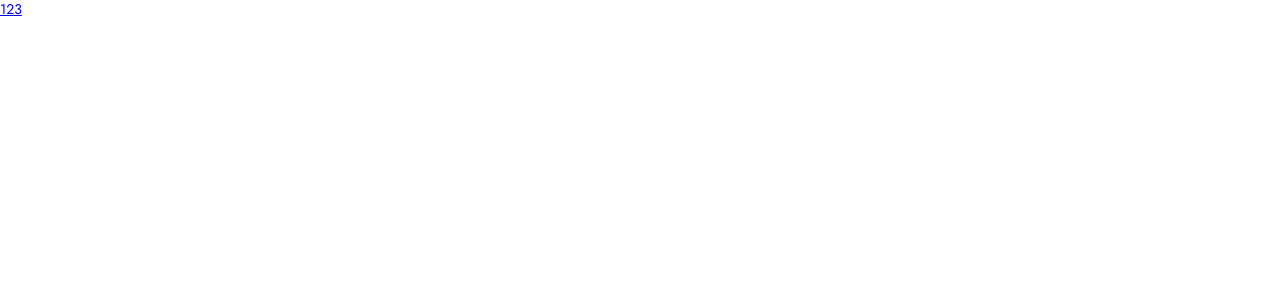
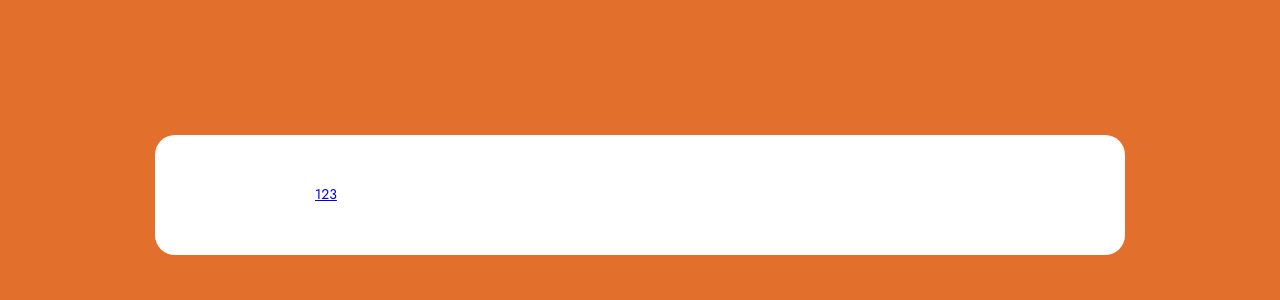
Before and after one commit to so1gging/my-little-art-meseum, a Next.js app: page / in a window 1280 px wide. Shown: the top 300 px of the page. Built offline with nearby package versions, Linux system fonts and the light colour scheme.

Commit message:
:lipstick: main layout styling

```diff
--- a/app/layout.tsx
+++ b/app/layout.tsx
@@ -1,6 +1,7 @@
 'use client'
 import { Jost } from 'next/font/google'
 import '@/libs/styles/global.css'
+import styles from '@/libs/styles/layout.module.css'
 
 const jostFont = Jost({
   subsets: ['latin'],
@@ -8,8 +9,10 @@ const jostFont = Jost({
 })
 export default function RootLayout({ children }: { children: React.ReactNode }) {
   return (
-    <html>
-      <body className={jostFont.className}>{children}</body>
+    <html className={styles.layout}>
+      <body className={jostFont.className}>
+        <div className={styles.body}>{children}</div>
+      </body>
     </html>
   )
 }
--- /dev/null
+++ b/libs/styles/layout.module.css
@@ -0,0 +1,16 @@
+.layout {
+    width: 100vw;
+    height: 100vh;
+    display: flex;
+    justify-content: center;
+    background: #E36F2D;
+    padding-top: 135px;
+}
+
+
+.body {
+    min-width: 970px;
+    border-radius: 20px;
+    background: white;
+    padding: 50px 160px;
+}
```
